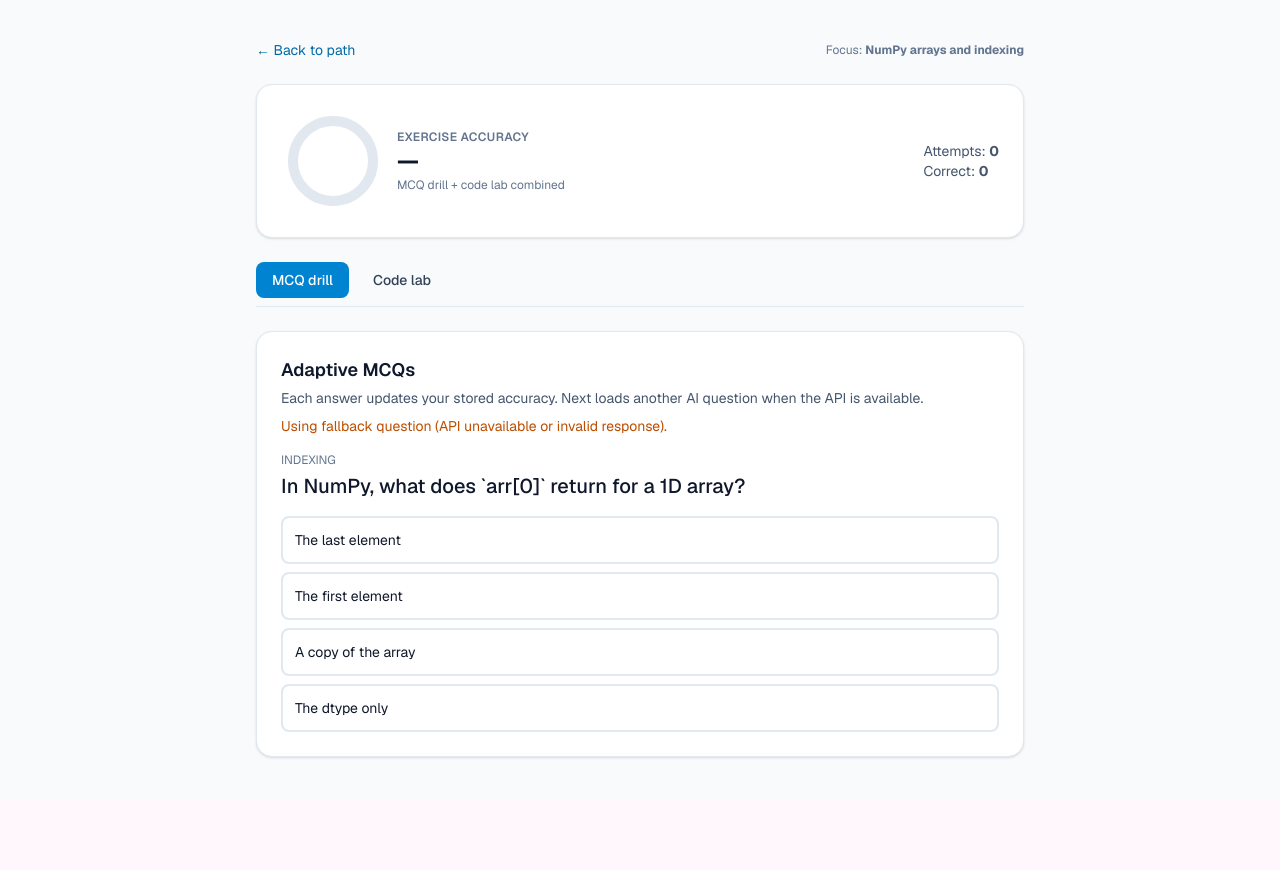
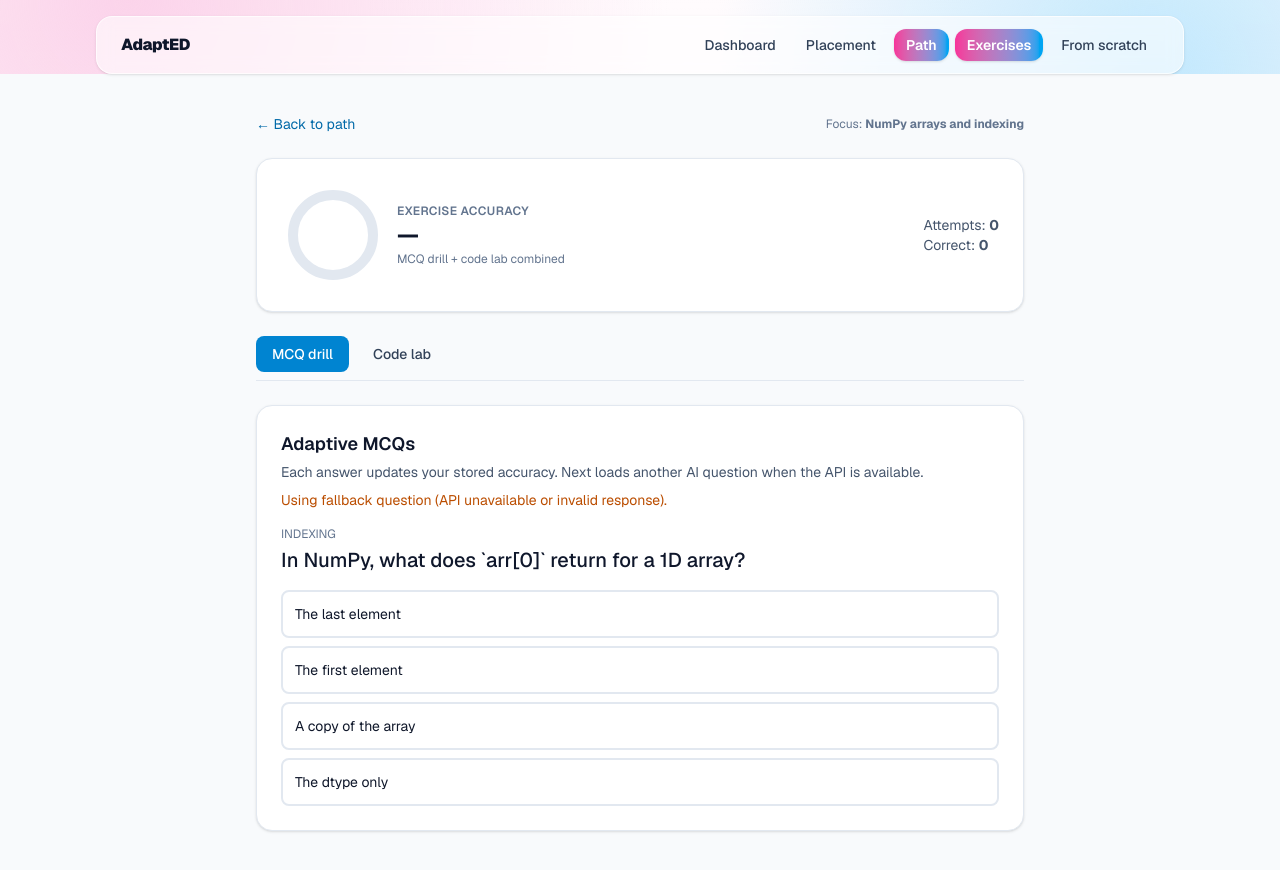
Before and after one commit to StanfordCS194/spr26-Team-19, a Next.js app in the folder web/: page /numpy/exercises in a window 1280 px wide. Shown: the top 870 px of the page. Before the commit the page ends 800 px from the top, so only its background shows below. Built offline with nearby package versions, Linux system fonts and the light colour scheme; no server answers.

Commit message:
Add global nav header and layout shell

```diff
--- a/web/app/layout.tsx
+++ b/web/app/layout.tsx
@@ -1,6 +1,7 @@
 import type { Metadata } from "next";
 import { Geist, Geist_Mono } from "next/font/google";
 import "./globals.css";
+import { AppShell } from "@/components/app-shell";
 
 const geistSans = Geist({
   variable: "--font-geist-sans",
@@ -28,7 +29,9 @@ export default function RootLayout({
       lang="en"
       className={`${geistSans.variable} ${geistMono.variable} h-full antialiased`}
     >
-      <body className="min-h-full flex flex-col">{children}</body>
+      <body className="min-h-full flex flex-col">
+        <AppShell>{children}</AppShell>
+      </body>
     </html>
   );
 }
--- a/web/app/start-from-scratch/page.tsx
+++ b/web/app/start-from-scratch/page.tsx
@@ -211,7 +211,7 @@ export default function StartFromScratchPage() {
           slicing selects ranges of values.
         </p>
 
-        <nav className="mt-4 sticky top-3 z-10 rounded-xl border border-slate-200/80 bg-white/60 backdrop-blur p-3 shadow-sm ring-1 ring-slate-200">
+        <nav className="mt-4 sticky top-24 z-10 rounded-xl border border-slate-200/80 bg-white/60 backdrop-blur p-3 shadow-sm ring-1 ring-slate-200">
           <p className="text-sm font-semibold text-gray-900">Jump to section</p>
           <div className="mt-2 flex flex-wrap gap-2 text-sm">
             <a href="#quick-concepts" className="text-pink-700 hover:underline">
--- /dev/null
+++ b/web/components/app-shell.tsx
@@ -0,0 +1,25 @@
+"use client";
+
+import { useMemo } from "react";
+import { usePathname } from "next/navigation";
+import { NavBar } from "@/components/nav-bar";
+
+const NAV_HIDDEN_PATHS = new Set<string>(["/"]);
+
+export function AppShell({ children }: { children: React.ReactNode }) {
+  const pathname = usePathname() ?? "/";
+
+  const showNav = useMemo(() => {
+    // Hide on login/register landing.
+    if (NAV_HIDDEN_PATHS.has(pathname)) return false;
+    // If user isn’t logged in, still allow nav for public learning pages.
+    return true;
+  }, [pathname]);
+
+  return (
+    <>
+      {showNav ? <NavBar /> : null}
+      {children}
+    </>
+  );
+}
--- /dev/null
+++ b/web/components/nav-bar.tsx
@@ -0,0 +1,66 @@
+ "use client";
+
+ import Link from "next/link";
+ import { usePathname } from "next/navigation";
+
+ type NavItem = {
+   href: string;
+   label: string;
+   /** Use when a section spans multiple routes (e.g. /numpy/*). */
+   matchPrefix?: string;
+ };
+
+ const NAV: NavItem[] = [
+   { href: "/dashboard", label: "Dashboard" },
+   { href: "/find-my-level", label: "Placement" },
+   { href: "/numpy/path", label: "Path", matchPrefix: "/numpy" },
+   { href: "/numpy/exercises", label: "Exercises", matchPrefix: "/numpy/exercises" },
+   { href: "/start-from-scratch", label: "From scratch", matchPrefix: "/start-from-scratch" },
+ ];
+
+ function isActive(pathname: string, item: NavItem): boolean {
+   if (item.matchPrefix) return pathname === item.matchPrefix || pathname.startsWith(`${item.matchPrefix}/`);
+   if (item.href === "/") return pathname === "/";
+   return pathname === item.href;
+ }
+
+ export function NavBar() {
+   const pathname = usePathname() ?? "/";
+   const brandHref = "/dashboard";
+
+   return (
+     <header className="sticky top-0 z-50">
+       <div className="mx-auto max-w-6xl px-4 pt-4 md:px-8">
+         <div className="rounded-2xl border border-white/70 bg-white/60 shadow-sm backdrop-blur">
+           <div className="flex flex-wrap items-center justify-between gap-3 px-4 py-3 md:px-6">
+             <Link
+               href={brandHref}
+               className="font-black tracking-tight text-slate-900 hover:opacity-90"
+             >
+               AdaptED
+             </Link>
+
+             <nav className="flex flex-wrap items-center gap-1.5">
+               {NAV.map((item) => {
+                 const active = isActive(pathname, item);
+                 return (
+                   <Link
+                     key={item.href}
+                     href={item.href}
+                     className={
+                       active
+                         ? "rounded-xl bg-gradient-to-r from-pink-500 to-sky-500 px-3 py-1.5 text-sm font-semibold text-white shadow-sm"
+                         : "rounded-xl px-3 py-1.5 text-sm font-medium text-slate-700 hover:bg-white/70"
+                     }
+                   >
+                     {item.label}
+                   </Link>
+                 );
+               })}
+             </nav>
+           </div>
+         </div>
+       </div>
+     </header>
+   );
+ }
```
